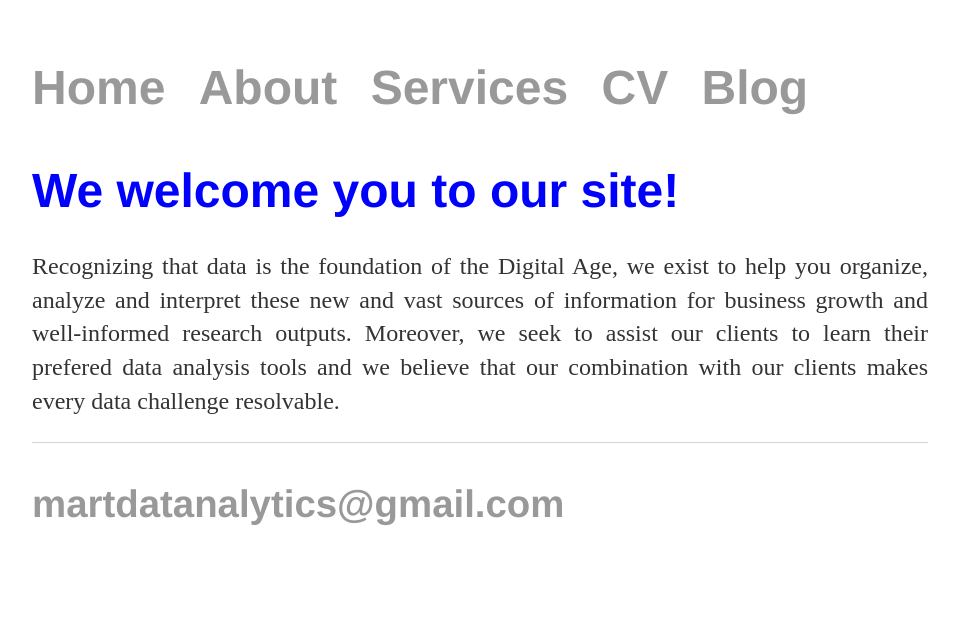
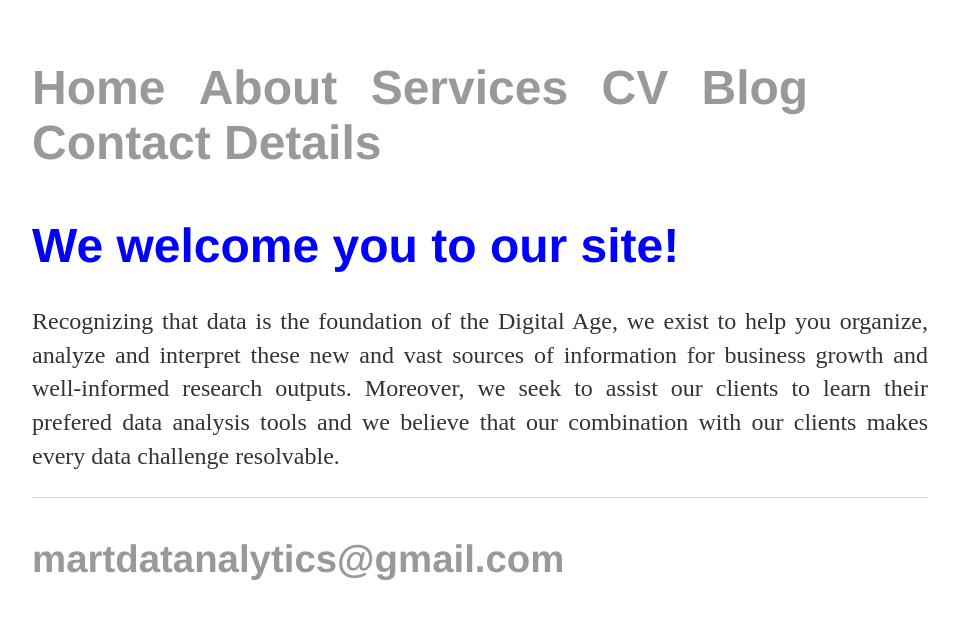
Before and after one commit to martdatanalytics/martdatanalytics.github.io, a Jekyll site: the page built from index.html, in a window 1280 px wide. Shown: the top 620 px of the page, without its empty margins (160-1119 px from the left). Built offline with Jekyll 4.4.1, drawn with Linux system fonts in a browser that asks for light colours.

Commit message:
Update default.html

```diff
--- a/_layouts/default.html
+++ b/_layouts/default.html
@@ -13,6 +13,7 @@
 				<li><a href="/services">Services</a></li>
 	        		<li><a href="/cv">CV</a></li>
 	        		<li><a href="/blog">Blog</a></li>
+				<li><a href="/contact">Contact Details</a></li>
 	    		</ul>
 			</nav>
 			<div class="container">
```
